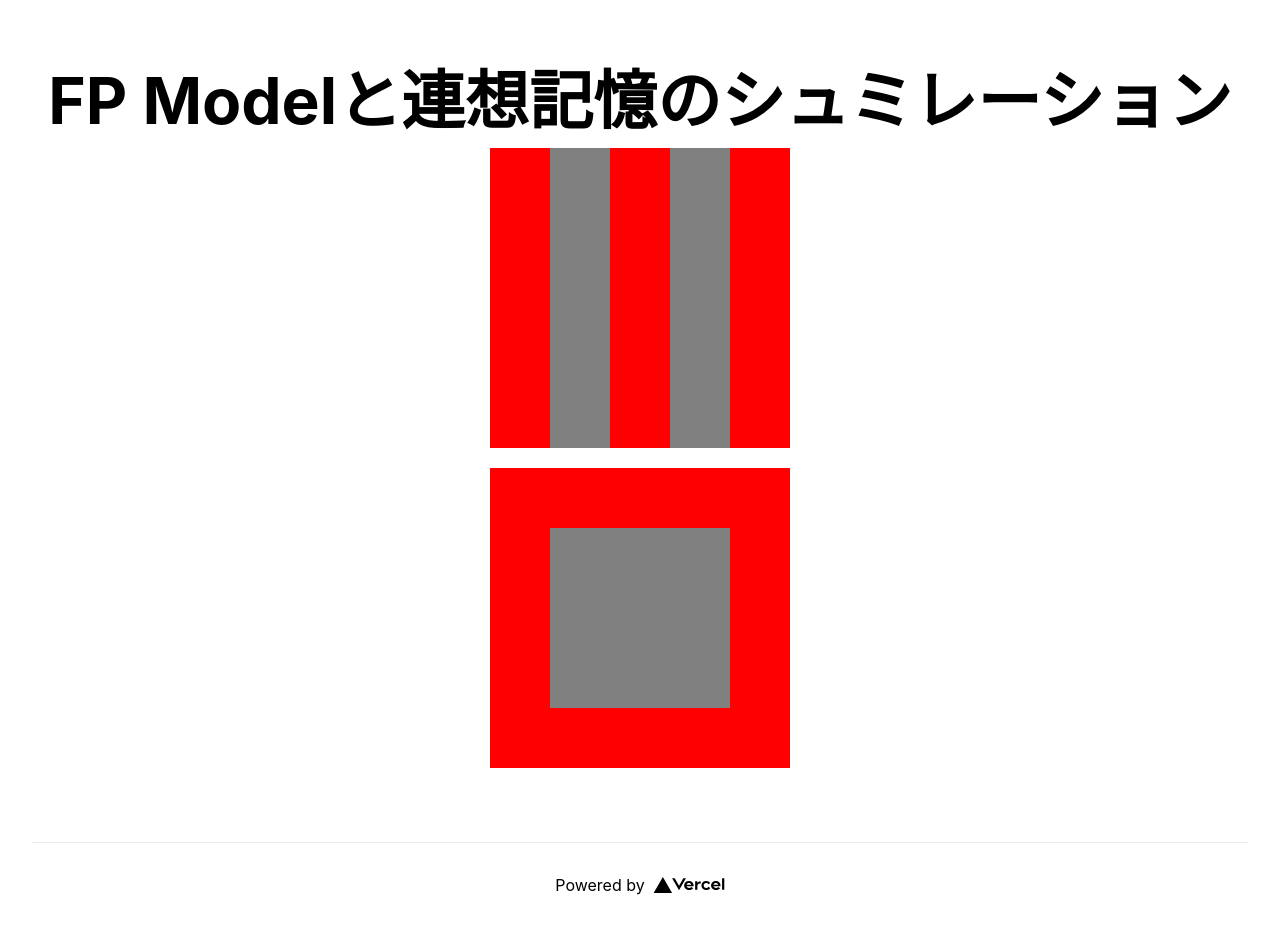
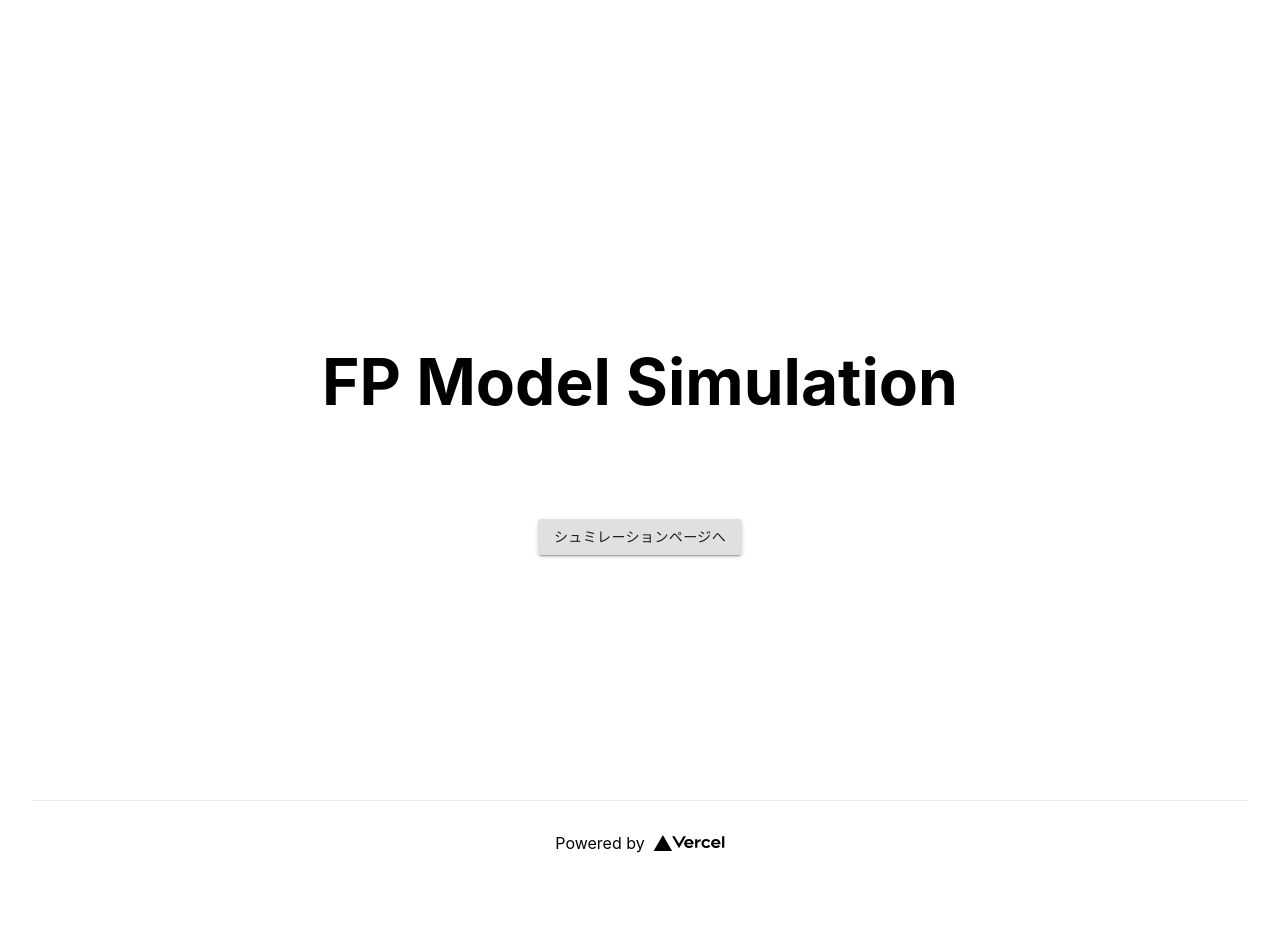
Before and after one commit to yamoyamoto/fp_model_simulation, a Next.js app: page / in a window 1280 px wide. After the commit the page ends 885 px from the top, so only its background shows below. Built offline with nearby package versions, Linux system fonts and the light colour scheme.

Commit message:
link張りと、post前後のUI制御

```diff
--- a/pages/index.tsx
+++ b/pages/index.tsx
@@ -2,73 +2,8 @@ import type { NextPage } from 'next'
 import Head from 'next/head'
 import Image from 'next/image'
 import styles from '../styles/Home.module.css'
-import PatternSquare from '../src/components/organisms/PatternSquare'
-
-const kawa: Array<Array<number>> = [
-  [1,1,1,1,1,1,-1,-1,-1,-1,-1,-1,1,1,1,1,1,1,-1,-1,-1,-1,-1,-1,1,1,1,1,1,1,],
-  [1,1,1,1,1,1,-1,-1,-1,-1,-1,-1,1,1,1,1,1,1,-1,-1,-1,-1,-1,-1,1,1,1,1,1,1,],
-  [1,1,1,1,1,1,-1,-1,-1,-1,-1,-1,1,1,1,1,1,1,-1,-1,-1,-1,-1,-1,1,1,1,1,1,1,],
-  [1,1,1,1,1,1,-1,-1,-1,-1,-1,-1,1,1,1,1,1,1,-1,-1,-1,-1,-1,-1,1,1,1,1,1,1,],
-  [1,1,1,1,1,1,-1,-1,-1,-1,-1,-1,1,1,1,1,1,1,-1,-1,-1,-1,-1,-1,1,1,1,1,1,1,],
-  [1,1,1,1,1,1,-1,-1,-1,-1,-1,-1,1,1,1,1,1,1,-1,-1,-1,-1,-1,-1,1,1,1,1,1,1,],
-  [1,1,1,1,1,1,-1,-1,-1,-1,-1,-1,1,1,1,1,1,1,-1,-1,-1,-1,-1,-1,1,1,1,1,1,1,],
-  [1,1,1,1,1,1,-1,-1,-1,-1,-1,-1,1,1,1,1,1,1,-1,-1,-1,-1,-1,-1,1,1,1,1,1,1,],
-  [1,1,1,1,1,1,-1,-1,-1,-1,-1,-1,1,1,1,1,1,1,-1,-1,-1,-1,-1,-1,1,1,1,1,1,1,],
-  [1,1,1,1,1,1,-1,-1,-1,-1,-1,-1,1,1,1,1,1,1,-1,-1,-1,-1,-1,-1,1,1,1,1,1,1,],
-  [1,1,1,1,1,1,-1,-1,-1,-1,-1,-1,1,1,1,1,1,1,-1,-1,-1,-1,-1,-1,1,1,1,1,1,1,],
-  [1,1,1,1,1,1,-1,-1,-1,-1,-1,-1,1,1,1,1,1,1,-1,-1,-1,-1,-1,-1,1,1,1,1,1,1,],
-  [1,1,1,1,1,1,-1,-1,-1,-1,-1,-1,1,1,1,1,1,1,-1,-1,-1,-1,-1,-1,1,1,1,1,1,1,],
-  [1,1,1,1,1,1,-1,-1,-1,-1,-1,-1,1,1,1,1,1,1,-1,-1,-1,-1,-1,-1,1,1,1,1,1,1,],
-  [1,1,1,1,1,1,-1,-1,-1,-1,-1,-1,1,1,1,1,1,1,-1,-1,-1,-1,-1,-1,1,1,1,1,1,1,],
-  [1,1,1,1,1,1,-1,-1,-1,-1,-1,-1,1,1,1,1,1,1,-1,-1,-1,-1,-1,-1,1,1,1,1,1,1,],
-  [1,1,1,1,1,1,-1,-1,-1,-1,-1,-1,1,1,1,1,1,1,-1,-1,-1,-1,-1,-1,1,1,1,1,1,1,],
-  [1,1,1,1,1,1,-1,-1,-1,-1,-1,-1,1,1,1,1,1,1,-1,-1,-1,-1,-1,-1,1,1,1,1,1,1,],
-  [1,1,1,1,1,1,-1,-1,-1,-1,-1,-1,1,1,1,1,1,1,-1,-1,-1,-1,-1,-1,1,1,1,1,1,1,],
-  [1,1,1,1,1,1,-1,-1,-1,-1,-1,-1,1,1,1,1,1,1,-1,-1,-1,-1,-1,-1,1,1,1,1,1,1,],
-  [1,1,1,1,1,1,-1,-1,-1,-1,-1,-1,1,1,1,1,1,1,-1,-1,-1,-1,-1,-1,1,1,1,1,1,1,],
-  [1,1,1,1,1,1,-1,-1,-1,-1,-1,-1,1,1,1,1,1,1,-1,-1,-1,-1,-1,-1,1,1,1,1,1,1,],
-  [1,1,1,1,1,1,-1,-1,-1,-1,-1,-1,1,1,1,1,1,1,-1,-1,-1,-1,-1,-1,1,1,1,1,1,1,],
-  [1,1,1,1,1,1,-1,-1,-1,-1,-1,-1,1,1,1,1,1,1,-1,-1,-1,-1,-1,-1,1,1,1,1,1,1,],
-  [1,1,1,1,1,1,-1,-1,-1,-1,-1,-1,1,1,1,1,1,1,-1,-1,-1,-1,-1,-1,1,1,1,1,1,1,],
-  [1,1,1,1,1,1,-1,-1,-1,-1,-1,-1,1,1,1,1,1,1,-1,-1,-1,-1,-1,-1,1,1,1,1,1,1,],
-  [1,1,1,1,1,1,-1,-1,-1,-1,-1,-1,1,1,1,1,1,1,-1,-1,-1,-1,-1,-1,1,1,1,1,1,1,],
-  [1,1,1,1,1,1,-1,-1,-1,-1,-1,-1,1,1,1,1,1,1,-1,-1,-1,-1,-1,-1,1,1,1,1,1,1,],
-  [1,1,1,1,1,1,-1,-1,-1,-1,-1,-1,1,1,1,1,1,1,-1,-1,-1,-1,-1,-1,1,1,1,1,1,1,],
-  [1,1,1,1,1,1,-1,-1,-1,-1,-1,-1,1,1,1,1,1,1,-1,-1,-1,-1,-1,-1,1,1,1,1,1,1,],
-];
-
-const guchi: Array<Array<number>> =       [
-  [1,1,1,1,1,1,1,1,1,1,1,1,1,1,1,1,1,1,1,1,1,1,1,1,1,1,1,1,1,1,],
-  [1,1,1,1,1,1,1,1,1,1,1,1,1,1,1,1,1,1,1,1,1,1,1,1,1,1,1,1,1,1,],
-  [1,1,1,1,1,1,1,1,1,1,1,1,1,1,1,1,1,1,1,1,1,1,1,1,1,1,1,1,1,1,],
-  [1,1,1,1,1,1,1,1,1,1,1,1,1,1,1,1,1,1,1,1,1,1,1,1,1,1,1,1,1,1,],
-  [1,1,1,1,1,1,1,1,1,1,1,1,1,1,1,1,1,1,1,1,1,1,1,1,1,1,1,1,1,1,],
-  [1,1,1,1,1,1,1,1,1,1,1,1,1,1,1,1,1,1,1,1,1,1,1,1,1,1,1,1,1,1,],
-  [1,1,1,1,1,1,-1,-1,-1,-1,-1,-1,-1,-1,-1,-1,-1,-1,-1,-1,-1,-1,-1,-1,1,1,1,1,1,1,],
-  [1,1,1,1,1,1,-1,-1,-1,-1,-1,-1,-1,-1,-1,-1,-1,-1,-1,-1,-1,-1,-1,-1,1,1,1,1,1,1,],
-  [1,1,1,1,1,1,-1,-1,-1,-1,-1,-1,-1,-1,-1,-1,-1,-1,-1,-1,-1,-1,-1,-1,1,1,1,1,1,1,],
-  [1,1,1,1,1,1,-1,-1,-1,-1,-1,-1,-1,-1,-1,-1,-1,-1,-1,-1,-1,-1,-1,-1,1,1,1,1,1,1,],
-  [1,1,1,1,1,1,-1,-1,-1,-1,-1,-1,-1,-1,-1,-1,-1,-1,-1,-1,-1,-1,-1,-1,1,1,1,1,1,1,],
-  [1,1,1,1,1,1,-1,-1,-1,-1,-1,-1,-1,-1,-1,-1,-1,-1,-1,-1,-1,-1,-1,-1,1,1,1,1,1,1,],
-  [1,1,1,1,1,1,-1,-1,-1,-1,-1,-1,-1,-1,-1,-1,-1,-1,-1,-1,-1,-1,-1,-1,1,1,1,1,1,1,],
-  [1,1,1,1,1,1,-1,-1,-1,-1,-1,-1,-1,-1,-1,-1,-1,-1,-1,-1,-1,-1,-1,-1,1,1,1,1,1,1,],
-  [1,1,1,1,1,1,-1,-1,-1,-1,-1,-1,-1,-1,-1,-1,-1,-1,-1,-1,-1,-1,-1,-1,1,1,1,1,1,1,],
-  [1,1,1,1,1,1,-1,-1,-1,-1,-1,-1,-1,-1,-1,-1,-1,-1,-1,-1,-1,-1,-1,-1,1,1,1,1,1,1,],
-  [1,1,1,1,1,1,-1,-1,-1,-1,-1,-1,-1,-1,-1,-1,-1,-1,-1,-1,-1,-1,-1,-1,1,1,1,1,1,1,],
-  [1,1,1,1,1,1,-1,-1,-1,-1,-1,-1,-1,-1,-1,-1,-1,-1,-1,-1,-1,-1,-1,-1,1,1,1,1,1,1,],
-  [1,1,1,1,1,1,-1,-1,-1,-1,-1,-1,-1,-1,-1,-1,-1,-1,-1,-1,-1,-1,-1,-1,1,1,1,1,1,1,],
-  [1,1,1,1,1,1,-1,-1,-1,-1,-1,-1,-1,-1,-1,-1,-1,-1,-1,-1,-1,-1,-1,-1,1,1,1,1,1,1,],
-  [1,1,1,1,1,1,-1,-1,-1,-1,-1,-1,-1,-1,-1,-1,-1,-1,-1,-1,-1,-1,-1,-1,1,1,1,1,1,1,],
-  [1,1,1,1,1,1,-1,-1,-1,-1,-1,-1,-1,-1,-1,-1,-1,-1,-1,-1,-1,-1,-1,-1,1,1,1,1,1,1,],
-  [1,1,1,1,1,1,-1,-1,-1,-1,-1,-1,-1,-1,-1,-1,-1,-1,-1,-1,-1,-1,-1,-1,1,1,1,1,1,1,],
-  [1,1,1,1,1,1,-1,-1,-1,-1,-1,-1,-1,-1,-1,-1,-1,-1,-1,-1,-1,-1,-1,-1,1,1,1,1,1,1,],
-  [1,1,1,1,1,1,1,1,1,1,1,1,1,1,1,1,1,1,1,1,1,1,1,1,1,1,1,1,1,1,],
-  [1,1,1,1,1,1,1,1,1,1,1,1,1,1,1,1,1,1,1,1,1,1,1,1,1,1,1,1,1,1,],
-  [1,1,1,1,1,1,1,1,1,1,1,1,1,1,1,1,1,1,1,1,1,1,1,1,1,1,1,1,1,1,],
-  [1,1,1,1,1,1,1,1,1,1,1,1,1,1,1,1,1,1,1,1,1,1,1,1,1,1,1,1,1,1,],
-  [1,1,1,1,1,1,1,1,1,1,1,1,1,1,1,1,1,1,1,1,1,1,1,1,1,1,1,1,1,1,],
-  [1,1,1,1,1,1,1,1,1,1,1,1,1,1,1,1,1,1,1,1,1,1,1,1,1,1,1,1,1,1,],
-];
+import Link from 'next/link'
+import { Button } from '@material-ui/core'
 
 const Home: NextPage = () => {
   return (
@@ -80,11 +15,10 @@ const Home: NextPage = () => {
       </Head>
 
       <main className={styles.main}>
-        <h1 className={styles.title}>
-          FP Modelと連想記憶のシュミレーション
+        <h1 className={styles.title} style={{margin: "100px"}}>
+          FP Model Simulation
         </h1>
-        <PatternSquare s={kawa} />
-        <PatternSquare s={guchi} />
+        <Button variant="contained"><Link href="/simple_dynamics">シュミレーションページへ</Link></Button>
       </main>
 
       <footer className={styles.footer}>
--- a/pages/simple_dynamics.tsx
+++ b/pages/simple_dynamics.tsx
@@ -3,6 +3,7 @@ import Head from 'next/head'
 import Image from 'next/image'
 import styles from '../styles/Home.module.css'
 import SimpleDynamics from '../src/components/organisms/SimpleDynamics'
+import Link from 'next/link'
 
 const SimpleDynamicsPage: NextPage = () => {
 
--- a/src/components/organisms/SimpleDynamics.tsx
+++ b/src/components/organisms/SimpleDynamics.tsx
@@ -47,6 +47,7 @@ const SimpleDynamics: React.FC<Props> = (props: Props) => {
     [1,1,1,1,1,1,1,1,1,1,1,1,1,1,1,1,1,-1,1,1,1,1,1,1,1,1,1,1,1,1,],
   ];
   const [data, set_data] = React.useState(false);
+  const [clicked, set_clicked] = React.useState(false);
   const [input, update_input] = React.useState(default_input);
 
   const post: Post = {
@@ -121,6 +122,8 @@ const SimpleDynamics: React.FC<Props> = (props: Props) => {
   };
 
   const fetch_data = () => {
+    set_clicked(true);
+    set_data(false);
     var url: string = "/api/fp_model/simple_dynamics";
     axios.post(url, post).then(res => set_data(res.data.remembered));
   }
@@ -131,7 +134,7 @@ const SimpleDynamics: React.FC<Props> = (props: Props) => {
       <PatternSquare s={input} update_input={(input: Array<Array<number>>) => {update_input(input)}} />
       <Button onClick={fetch_data} variant="contained">GO!!</Button>
       <div>============RESULT============</div>
-      {data ? <PatternSquare s={data} update_input={() => {}} /> : <div>now loading...</div>}
+      {clicked ? (data ? <PatternSquare s={data} update_input={() => {}} /> : <div>想起中....</div>) : null }
     </div>
   );
 }
```
